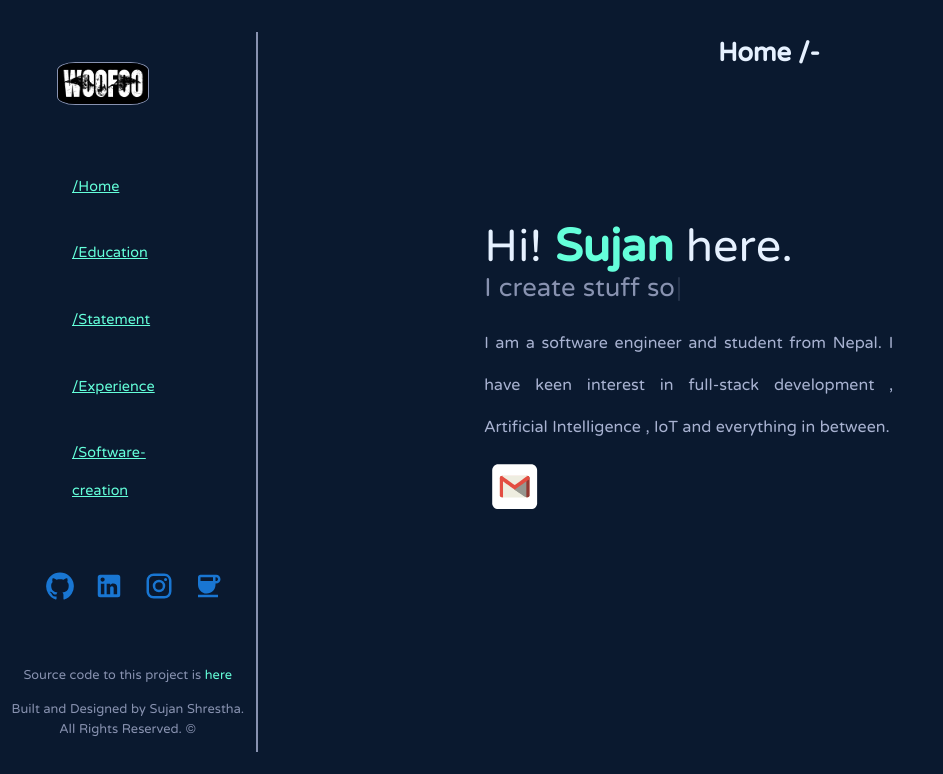
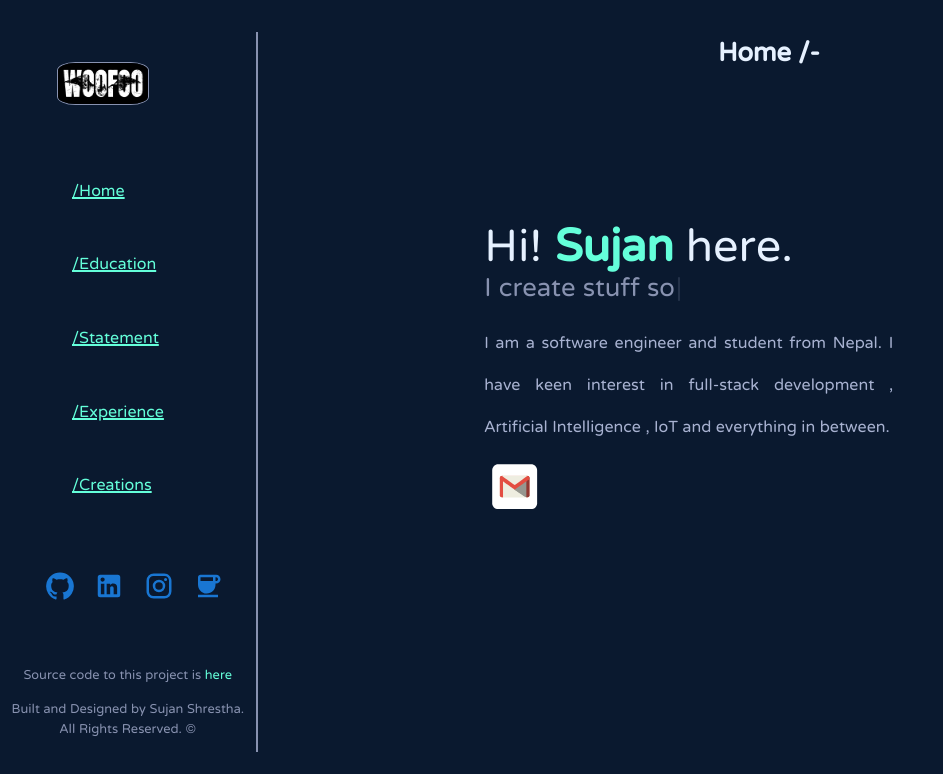
Before and after one commit to darkweb19/react-portfolio, a React (Create React App) app: page /software-creation#/home in a window 1280 px wide. Shown: the top 774 px of the page, without its empty margins (0-943 px from the left). Built offline with nearby package versions, Linux system fonts and the light colour scheme.

Commit message:
changed font size of side navs

```diff
--- a/src/components/SideNav.js
+++ b/src/components/SideNav.js
@@ -19,7 +19,7 @@ function SideNav() {
 		{ id: uuid(), link: "/Education" },
 		{ id: uuid(), link: "/Statement" },
 		{ id: uuid(), link: "/Experience" },
-		{ id: uuid(), link: "/Software-creation" },
+		{ id: uuid(), link: "/Creations" },
 	];
 
 	const socials = [
--- a/src/styles/sidenav.css
+++ b/src/styles/sidenav.css
@@ -24,11 +24,11 @@
 }
 
 .links {
-	font-weight: 500;
+	font-weight: 400;
 	width: 40%;
 	text-align: start;
 	margin-left: 2rem;
-	font-size: 18px;
+	font-size: 20px;
 	color: var(--green-bright);
 }
 
```
